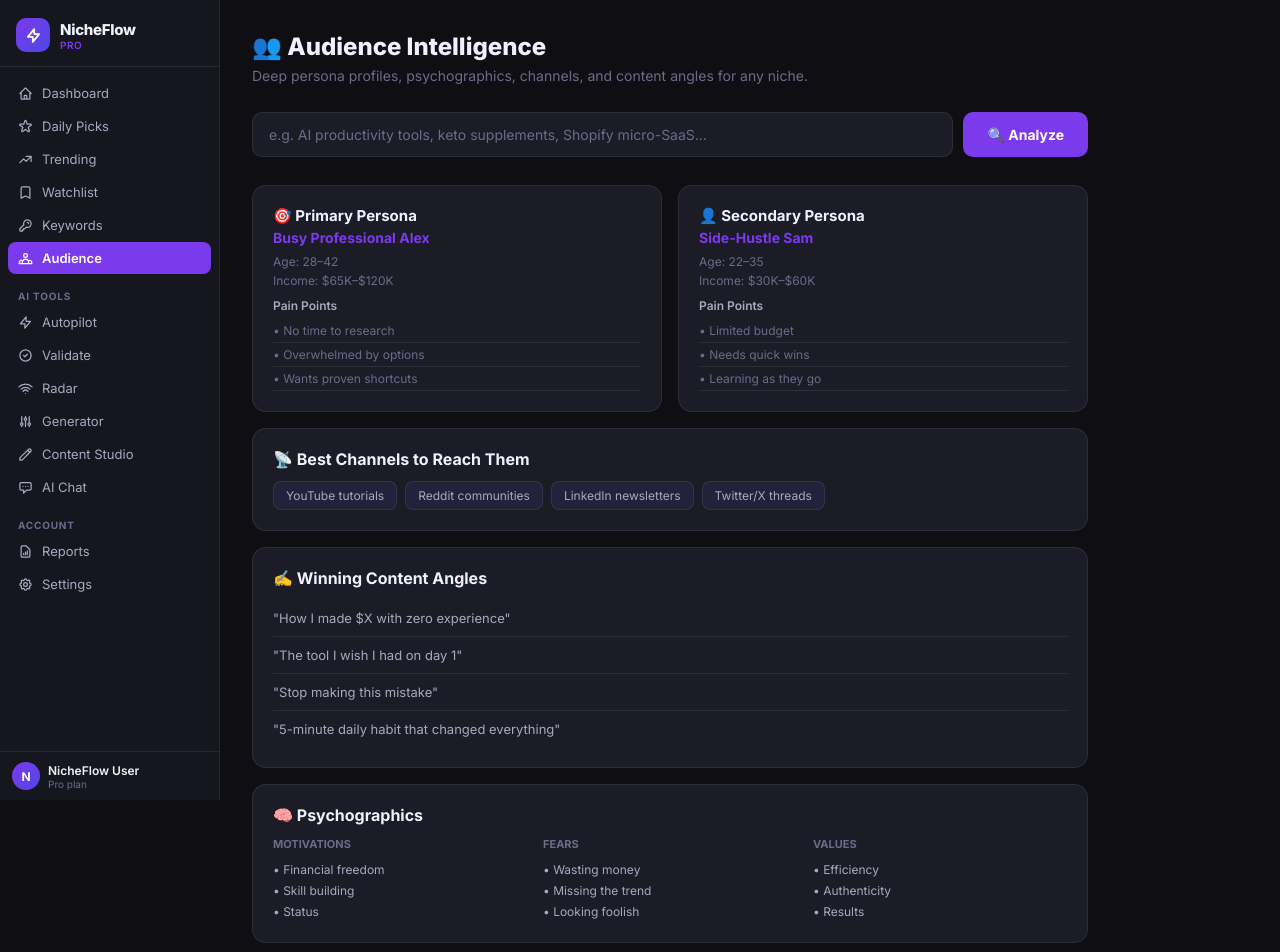
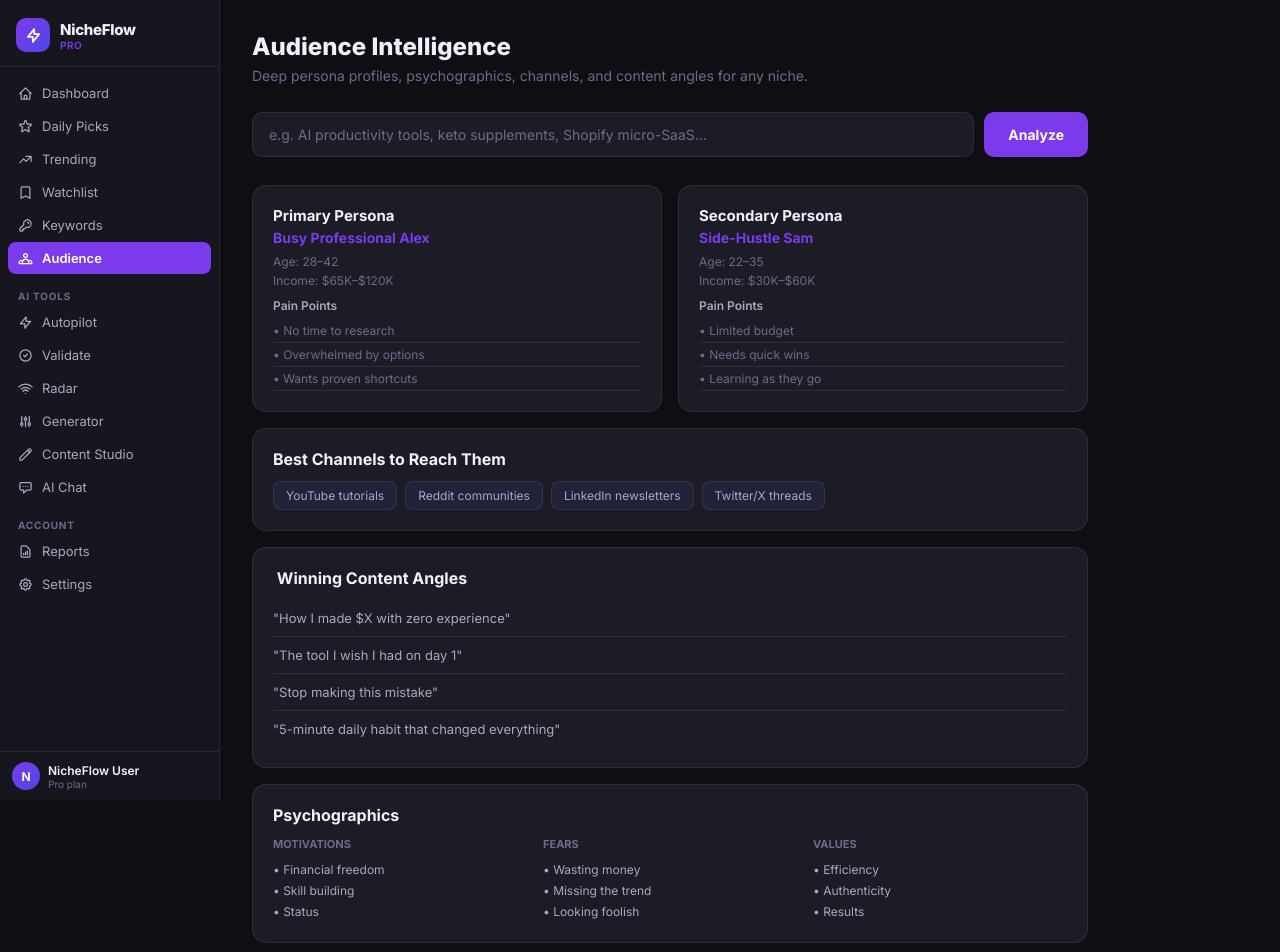
Before and after one commit to NicheFlow1/nicheflow-saas, a Next.js app: page /audience in a window 1280 px wide. Shown: the top 952 px of the page. Built offline with nearby package versions, Linux system fonts and the light colour scheme.

Commit message:
fix: remove emojis from UI text in audience

```diff
--- a/src/app/audience/page.tsx
+++ b/src/app/audience/page.tsx
@@ -40,7 +40,7 @@ export default function AudiencePage() {
   return (
     <div style={{padding:'32px', maxWidth:'900px'}}>
       <div style={{marginBottom:'28px'}}>
-        <h1 style={{fontSize:'24px', fontWeight:800, color:'var(--text-primary)', margin:'0 0 6px'}}>👥 Audience Intelligence</h1>
+        <h1 style={{fontSize:'24px', fontWeight:800, color:'var(--text-primary)', margin:'0 0 6px'}}> Audience Intelligence</h1>
         <p style={{color:'var(--text-muted)', fontSize:'14px', margin:0}}>Deep persona profiles, psychographics, channels, and content angles for any niche.</p>
       </div>
 
@@ -50,7 +50,7 @@ export default function AudiencePage() {
           style={{flex:1, background:'var(--bg-card)', border:'1px solid var(--border)', borderRadius:'10px', padding:'13px 16px', color:'var(--text-primary)', fontSize:'14px', outline:'none'}}/>
         <button onClick={run} disabled={loading || !niche.trim()}
           style={{background:'var(--accent)', color:'#fff', border:'none', borderRadius:'10px', padding:'13px 24px', fontWeight:700, fontSize:'14px', cursor:loading?'not-allowed':'pointer'}}>
-          {loading ? 'Analyzing…' : '🔍 Analyze'}
+          {loading ? 'Analyzing…' : ' Analyze'}
         </button>
       </div>
 
@@ -61,7 +61,7 @@ export default function AudiencePage() {
           <div style={{display:'grid', gridTemplateColumns:'1fr 1fr', gap:'16px'}}>
             {[d.primary_persona, d.secondary_persona].filter(Boolean).map((p: any, i) => (
               <div key={i} style={{background:'var(--bg-card)', border:'1px solid var(--border)', borderRadius:'14px', padding:'20px'}}>
-                <div style={{fontWeight:700, color:'var(--text-primary)', marginBottom:'4px', fontSize:'15px'}}>{i===0?'🎯 Primary':'👤 Secondary'} Persona</div>
+                <div style={{fontWeight:700, color:'var(--text-primary)', marginBottom:'4px', fontSize:'15px'}}>{i===0?' Primary':' Secondary'} Persona</div>
                 <div style={{fontSize:'14px', color:'var(--accent)', fontWeight:700, marginBottom:'8px'}}>{p.name}</div>
                 {p.age && <div style={{fontSize:'12px', color:'var(--text-muted)', marginBottom:'4px'}}>Age: {p.age}</div>}
                 {p.income && <div style={{fontSize:'12px', color:'var(--text-muted)', marginBottom:'10px'}}>Income: {p.income}</div>}
@@ -75,7 +75,7 @@ export default function AudiencePage() {
 
           {d.channels && (
             <div style={{background:'var(--bg-card)', border:'1px solid var(--border)', borderRadius:'14px', padding:'20px'}}>
-              <div style={{fontWeight:700, color:'var(--text-primary)', marginBottom:'12px'}}>📡 Best Channels to Reach Them</div>
+              <div style={{fontWeight:700, color:'var(--text-primary)', marginBottom:'12px'}}> Best Channels to Reach Them</div>
               <div style={{display:'flex', flexWrap:'wrap', gap:'8px'}}>
                 {d.channels.map((c: string, i: number) => (
                   <span key={i} style={{background:'var(--bg-elevated)', border:'1px solid var(--border)', borderRadius:'8px', padding:'6px 12px', fontSize:'12px', color:'var(--text-secondary)'}}>{c}</span>
@@ -86,7 +86,7 @@ export default function AudiencePage() {
 
           {d.content_angles && (
             <div style={{background:'var(--bg-card)', border:'1px solid var(--border)', borderRadius:'14px', padding:'20px'}}>
-              <div style={{fontWeight:700, color:'var(--text-primary)', marginBottom:'12px'}}>✍️ Winning Content Angles</div>
+              <div style={{fontWeight:700, color:'var(--text-primary)', marginBottom:'12px'}}>️ Winning Content Angles</div>
               {d.content_angles.map((a: string, i: number) => (
                 <div key={i} style={{padding:'10px 0', borderBottom: i<d.content_angles.length-1?'1px solid var(--border)':'none', fontSize:'13px', color:'var(--text-secondary)'}}>"{a}"</div>
               ))}
@@ -95,7 +95,7 @@ export default function AudiencePage() {
 
           {d.psychographics && (
             <div style={{background:'var(--bg-card)', border:'1px solid var(--border)', borderRadius:'14px', padding:'20px'}}>
-              <div style={{fontWeight:700, color:'var(--text-primary)', marginBottom:'12px'}}>🧠 Psychographics</div>
+              <div style={{fontWeight:700, color:'var(--text-primary)', marginBottom:'12px'}}> Psychographics</div>
               <div style={{display:'grid', gridTemplateColumns:'1fr 1fr 1fr', gap:'16px'}}>
                 {Object.entries(d.psychographics).map(([k,v]: [string, any]) => (
                   <div key={k}>
@@ -112,7 +112,7 @@ export default function AudiencePage() {
           {d.market_size && (
             <div style={{background:'linear-gradient(135deg,#7c3aed18,#10b98118)', border:'1px solid var(--accent)', borderRadius:'14px', padding:'20px', display:'flex', alignItems:'center', justifyContent:'space-between'}}>
               <div>
-                <div style={{fontWeight:700, color:'var(--text-primary)', marginBottom:'4px'}}>📊 Market Size</div>
+                <div style={{fontWeight:700, color:'var(--text-primary)', marginBottom:'4px'}}> Market Size</div>
                 <div style={{fontSize:'20px', fontWeight:800, color:'var(--accent)'}}>{d.market_size}</div>
               </div>
               <Link href={`/keywords?seed=${encodeURIComponent(niche)}`}
```
